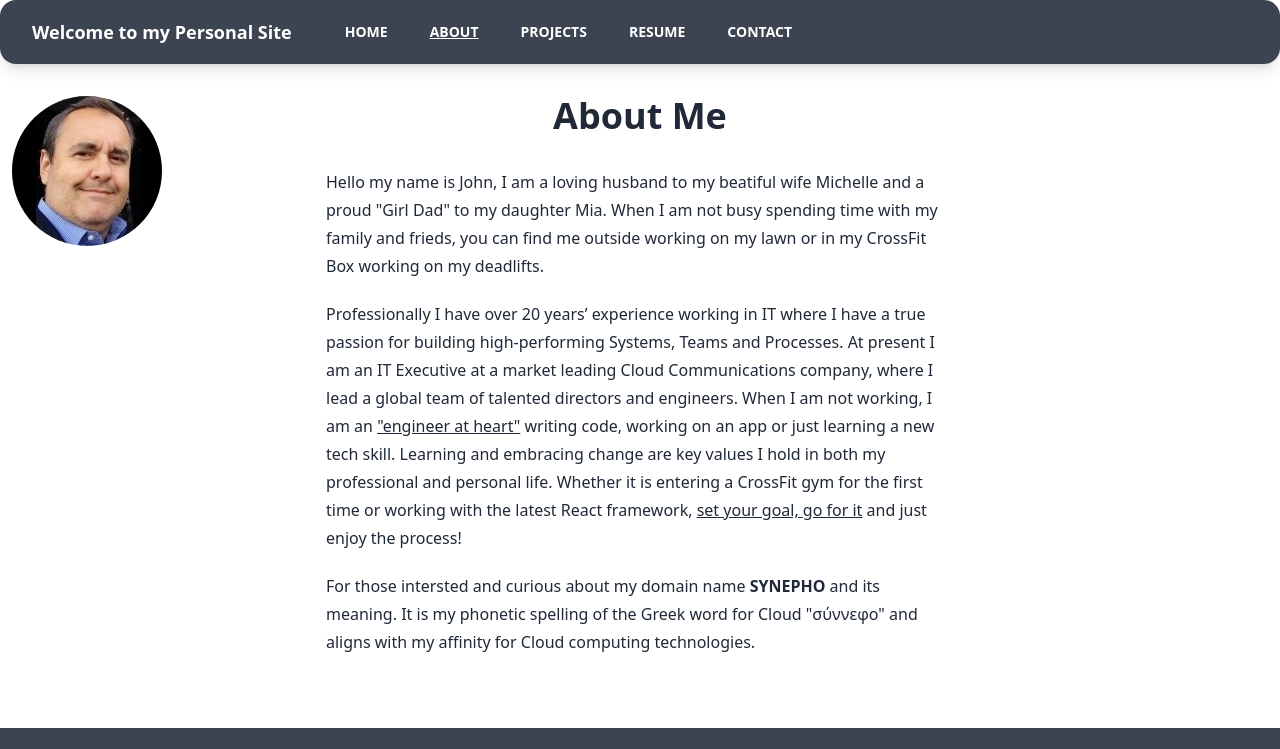
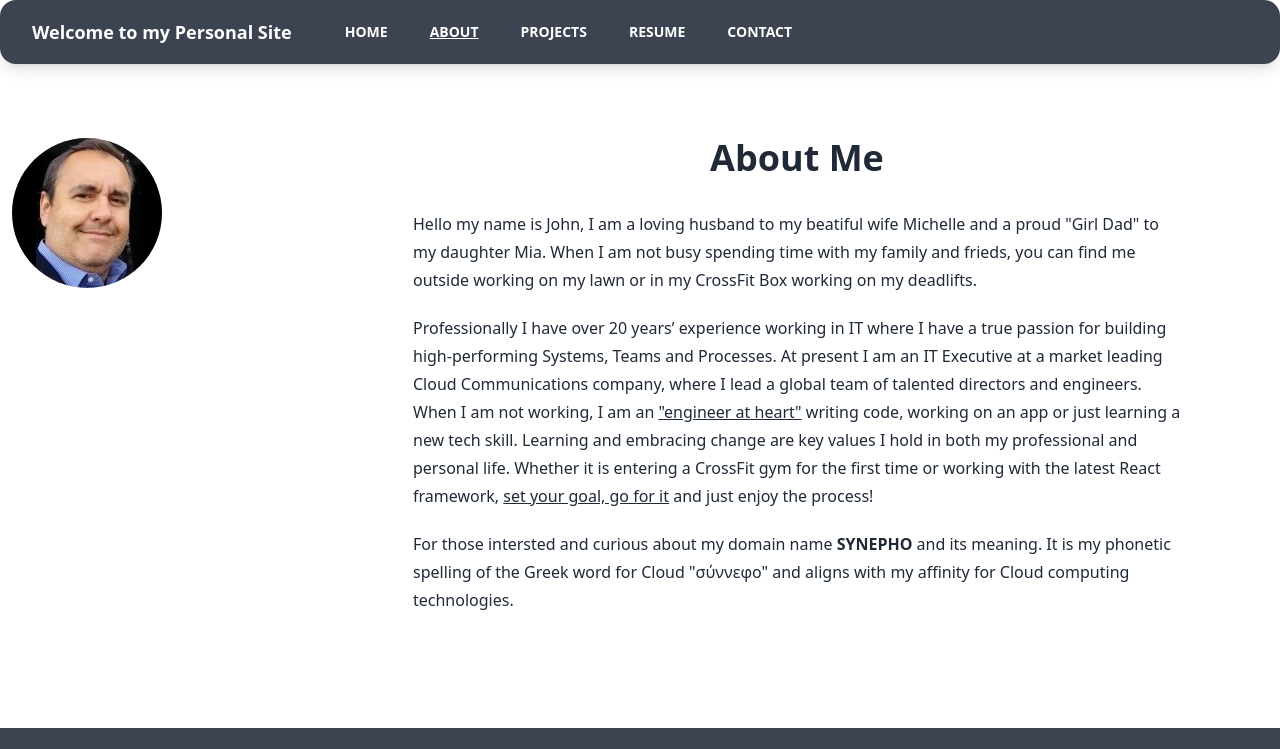
Before and after one commit to jxman/gatsby-personal-site, a Gatsby site: page /aboutme in a window 1280 px wide. Shown: the top 749 px of the page. Built offline with nearby package versions, Linux system fonts and the light colour scheme; Gatsby itself is replaced by a stand-in of ours.

Commit message:
changed layout on about page

```diff
--- a/src/pages/aboutme.js
+++ b/src/pages/aboutme.js
@@ -9,7 +9,7 @@
   return (
     <Layout>
       <div className="grid grid-cols-4 ">
-        <div>
+        <div className="col-span-1">
           <StaticImage
             src="../images/me.jpeg"
             alt="bio picture"
@@ -17,7 +17,7 @@
           />
         </div>
 
-        <div className="col-span-2">
+        <div className="col-span-3">
           <article
             className=" flex-auto prose max-w-screen-md mx-auto"
             dangerouslySetInnerHTML={{ __html: markdownRemark.html }}
```
